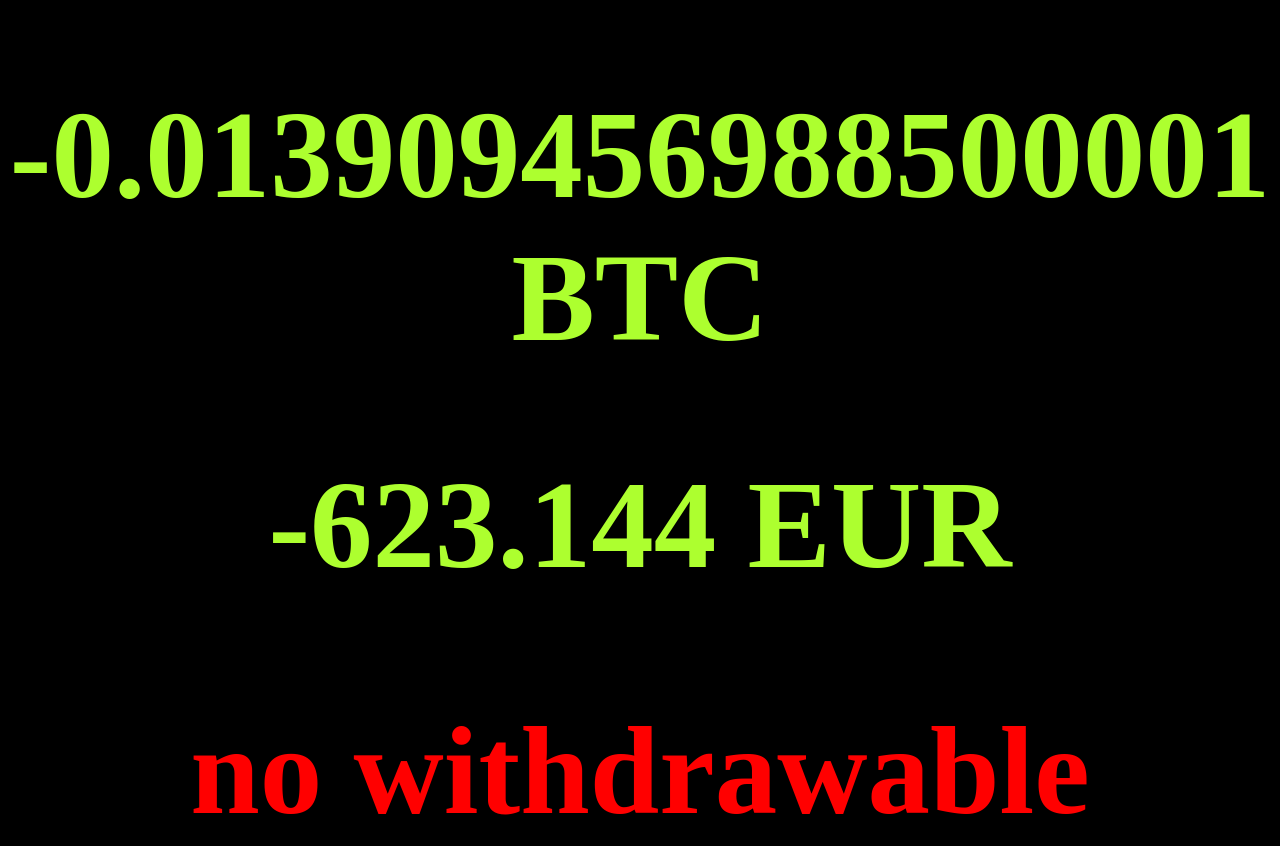
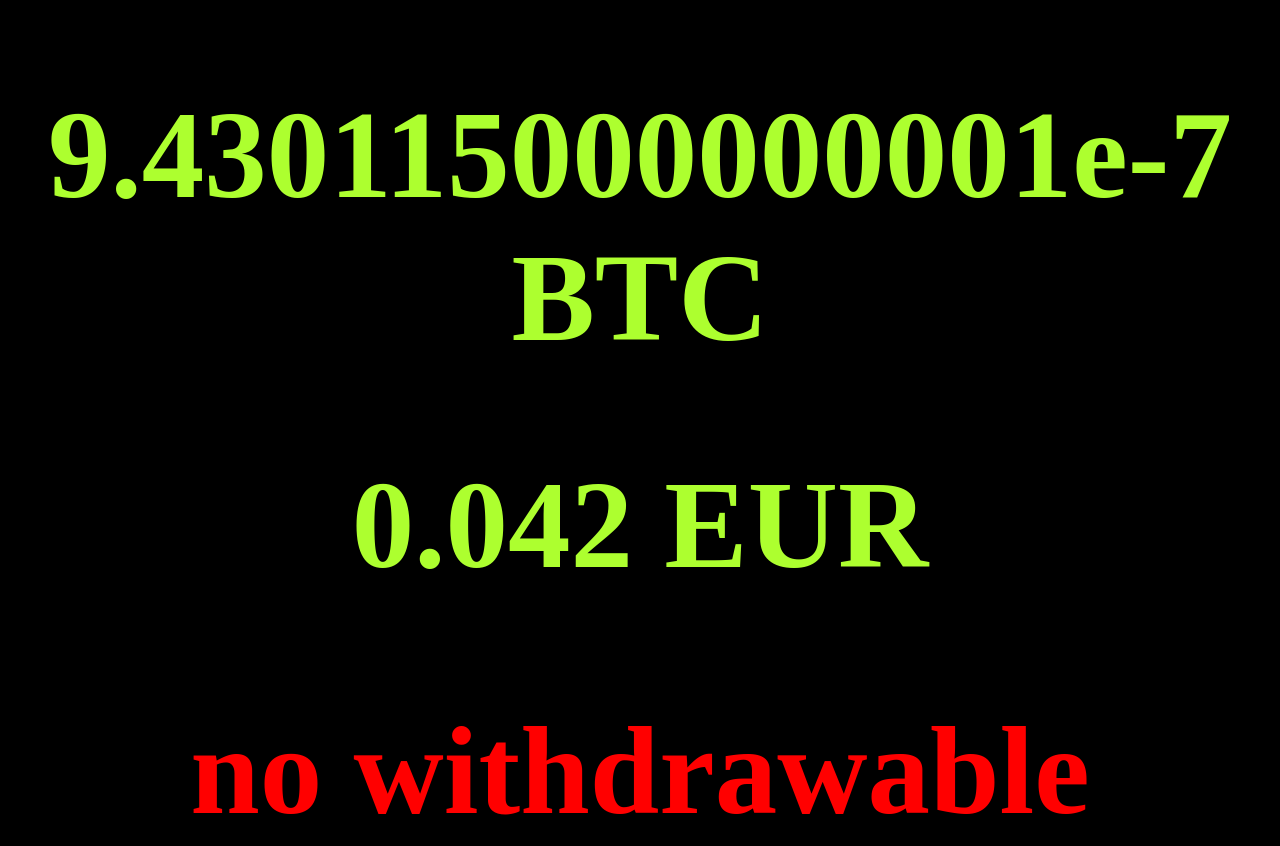
Before and after one commit to Starfier/MN, a plain HTML site: page index.html in a window 1280 px wide. Shown: the top 846 px of the page. Drawn offline with Linux system fonts and the light colour scheme.

Commit message:
Update index.html

```diff
--- a/index.html
+++ b/index.html
@@ -5,7 +5,7 @@
         <title>Profit</title>
         <script>
             window.onload = () => {
-            const DB = new Date('2024-03-11T15:00:00.998Z');
+            const DB = new Date('2024-02-12T15:00:00.998Z');
             const Minernumber = 46;
             setInterval(() => {
                 var DN = new Date()
```
